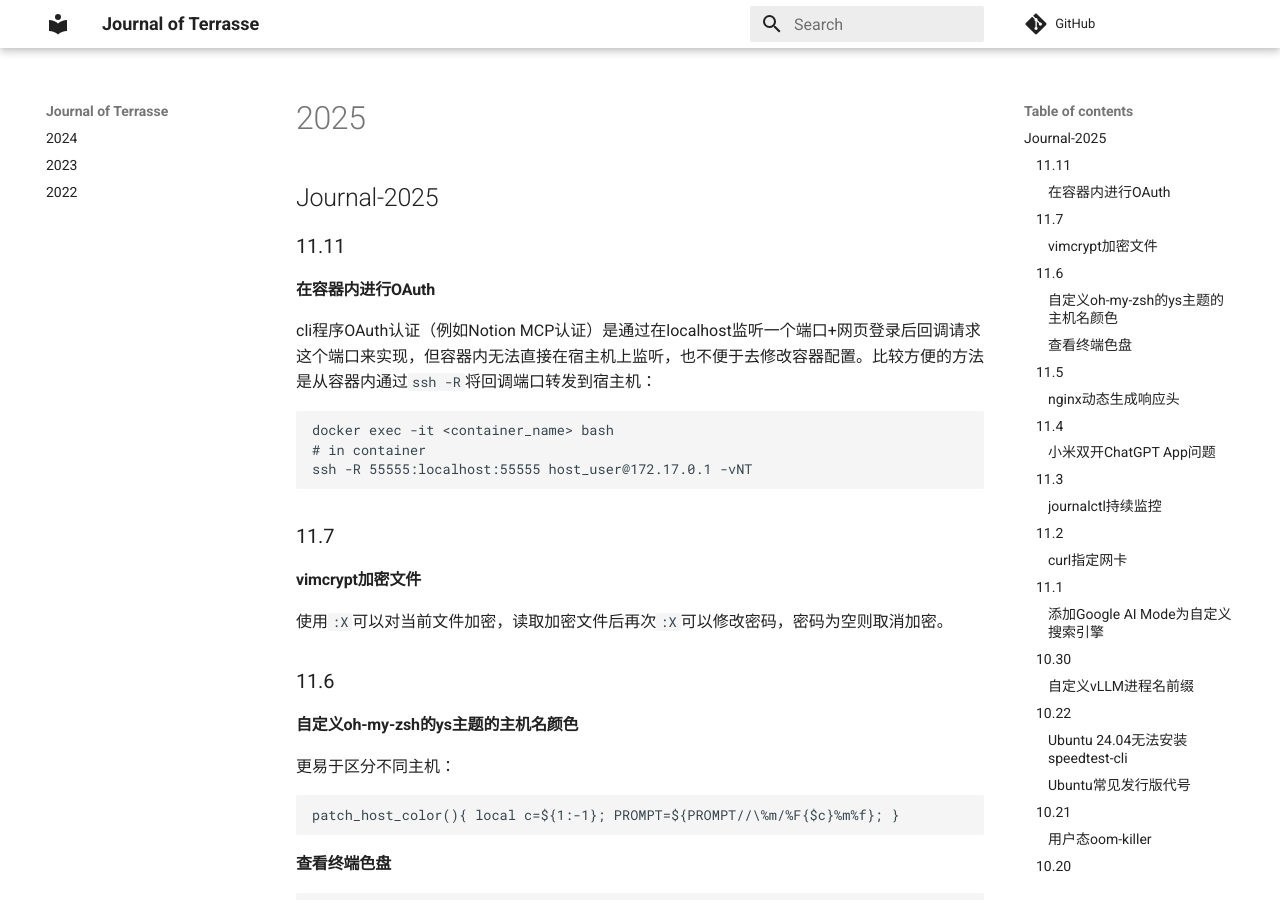
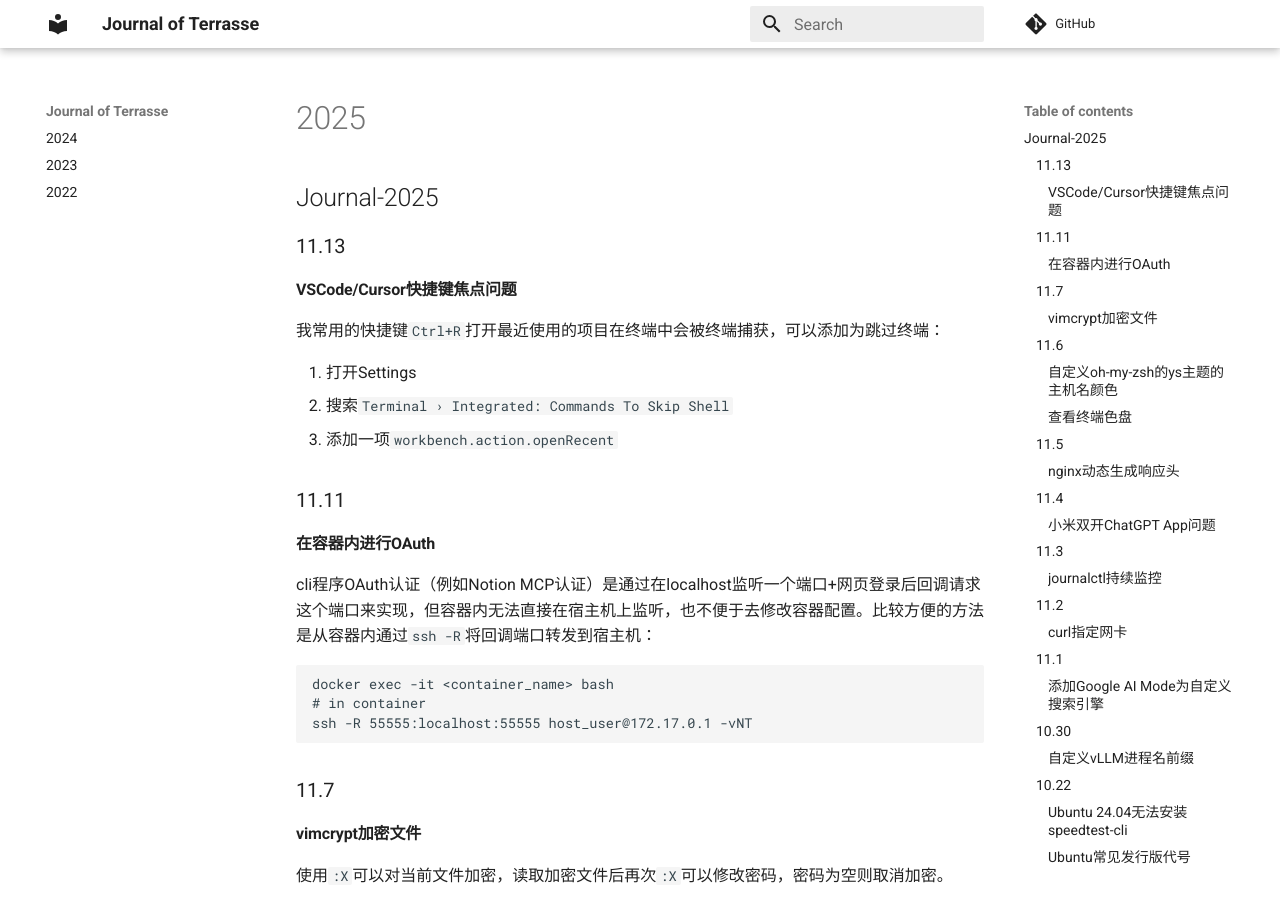
Before and after one commit to Jerry-Terrasse/journal, an MkDocs documentation site: the page built from docs/2025.md, in a window 1280 px wide and 900 px high. Built offline with MkDocs 1.6.1 and Material for MkDocs 9.7.7, drawn with Linux system fonts in a browser that asks for light colours; comment, search, counter and statistics services are not loaded.

Commit message:
update (Thu Nov 13 10:31:18 AM CST 2025)

```diff
--- a/docs/2025.md
+++ b/docs/2025.md
@@ -1,4 +1,14 @@
 ## Journal-2025
+
+### 11.13
+
+#### VSCode/Cursor快捷键焦点问题
+
+我常用的快捷键`Ctrl+R`打开最近使用的项目在终端中会被终端捕获，可以添加为跳过终端：
+
+1. 打开Settings
+2. 搜索`Terminal › Integrated: Commands To Skip Shell`
+3. 添加一项`workbench.action.openRecent`
 
 ### 11.11
 
```
